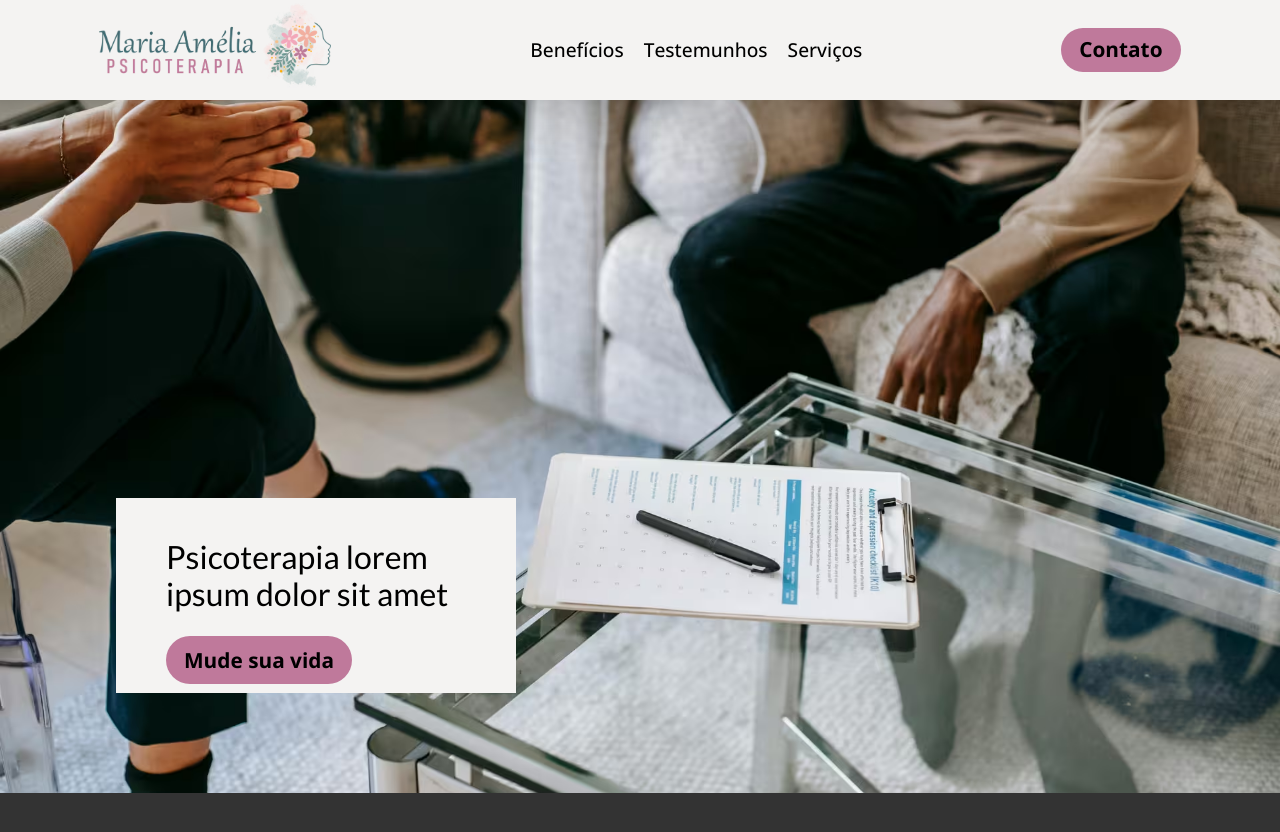
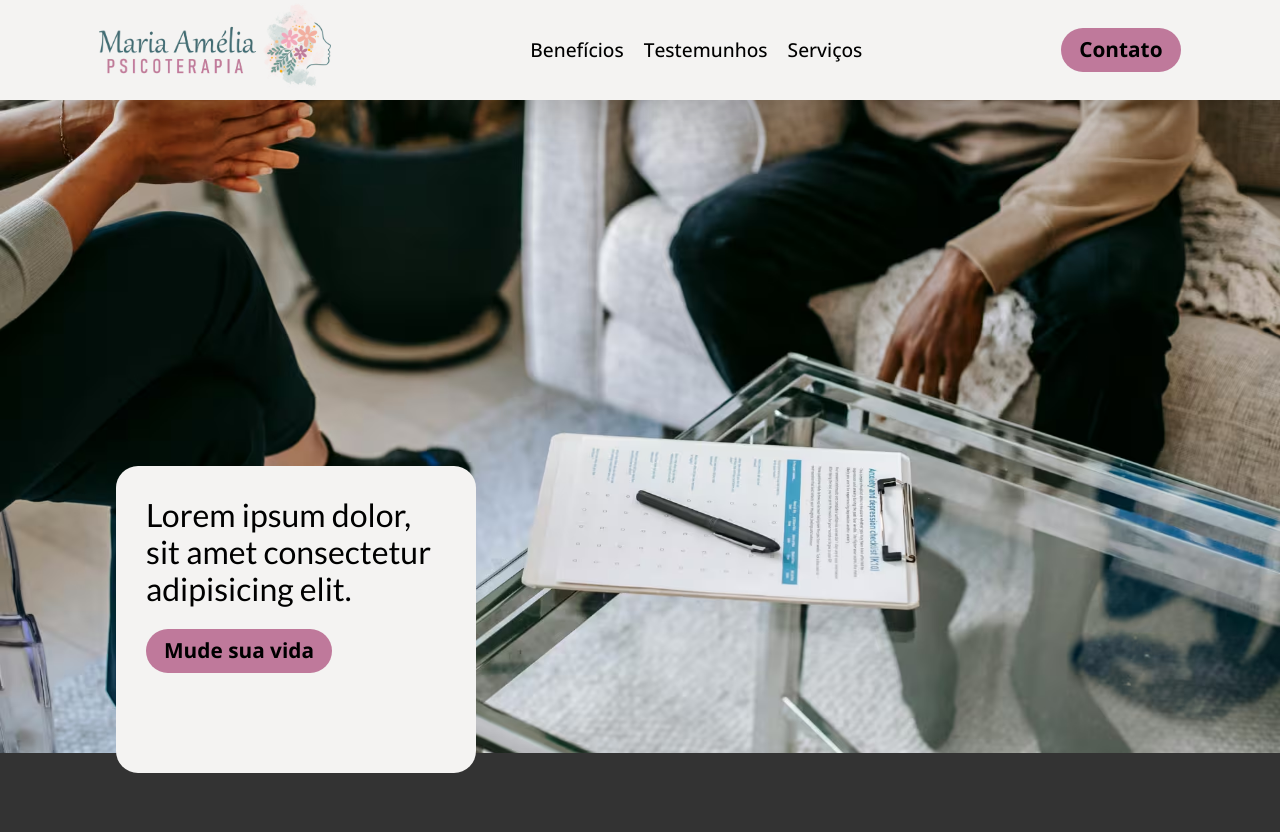
Before and after one commit to gnoatx/MariaAmelia, a React (Vite) app: page / in a window 1280 px wide. Shown: the top 832 px of the page. Built offline with nearby package versions, Linux system fonts and the light colour scheme.

Commit message:
Hero Card atualizado

```diff
--- a/src/Hero/Hero.tsx
+++ b/src/Hero/Hero.tsx
@@ -11,7 +11,7 @@ export default function TopBar({scrollTriggerRef}: Props) {
       <div className={styles.title}>
         <div ref={scrollTriggerRef} className={styles.sentinel}></div>
         <h1 className="light-lato">
-          Psicoterapia lorem ipsum dolor sit amet
+          Lorem ipsum dolor, sit amet consectetur adipisicing elit.
         </h1>
         <a href="#contato" className={styles.contact}>Mude sua vida</a>
       </div>
--- a/src/Hero/styles.module.css
+++ b/src/Hero/styles.module.css
@@ -2,24 +2,30 @@
     padding-top: 73px;
     width: 100%;
     height: 66.6vw;
-    max-height: 90vh;
-    background-image: url("../assets/Alex-Green-de-Pexels.avif");
-    background-size: cover;
-    background-position: center;
+    max-height: 85vh;
+    background: url("../assets/Alex-Green-de-Pexels.avif") no-repeat center / cover;
     display: flex;
     flex-direction: column;
     justify-content: flex-end;
-    /* box-shadow: inset 0 100px 70px #000000cc; */
 }
 
 .title {
     position: relative;
+    display: flex;
+    flex-direction: column;
+    align-items: flex-start;
     /* Calculates browser edge distance to TopBar logo */
     margin-left: calc((100vw - 584px) / 6);
-    margin-bottom: 100px;
-    padding: 20px 50px;
-    width: 300px;
+    bottom: -20px;
+    padding: 10px 30px 100px;
+    width: fit-content;
+    max-width: 300px;
     background-color: var(--bg-offwhite);
+    border-radius: 22px;
+}
+
+.title h1 {
+    width: fit-content;
 }
 
 .sentinel {
@@ -30,14 +36,10 @@
     pointer-events: none;
 }
 
-.title h1 {
-    padding-bottom: 15px;
-}
-
 .contact {
     font-weight: 700;
     padding: 10px 18px;
-    border-radius: 99px;
+    border-radius: 22px;
     background-color: var(--highlight-pink);
     font-size: 1.3rem;
 }
--- a/src/TopBar/styles.module.css
+++ b/src/TopBar/styles.module.css
@@ -3,8 +3,6 @@
     top: 0;
     width: 100vw;
     height: 0;
-    /* height: 100vh; */
-    /* background-color: red; */
     box-shadow: 0 0 100px 50px #000000;
 
 }
@@ -22,17 +20,7 @@
     transition: 0.2s;
 }
 
-/* .topBar::backdrop {
-    content: "";
-    position: absolute;
-    top: 0;
-    left: 0;
-    right: 0;
-    bottom: 0;
-    box-shadow: inset 0 100px 70px #000000cc;
-} */
-
-.topBar:hover {
+.topBar:hover, .topBar.scrolled {
     transition: 0.2s;
     background-color: var(--bg-offwhite);
     color: black;
@@ -69,7 +57,7 @@
     opacity: 0;
 }
 
-.topBar:hover .logo::after {
+.topBar:hover .logo::after, .logo.scrolled::after {
     opacity: 1;
     transition: opacity 0.2s;
 }
```
